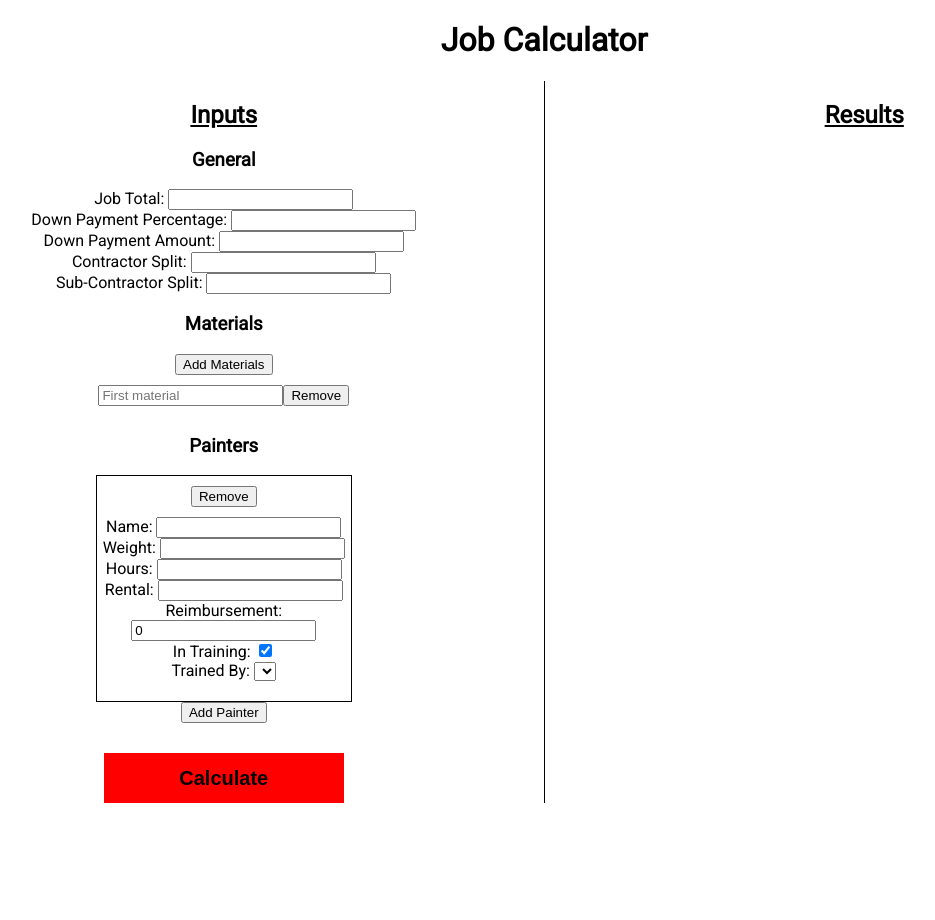
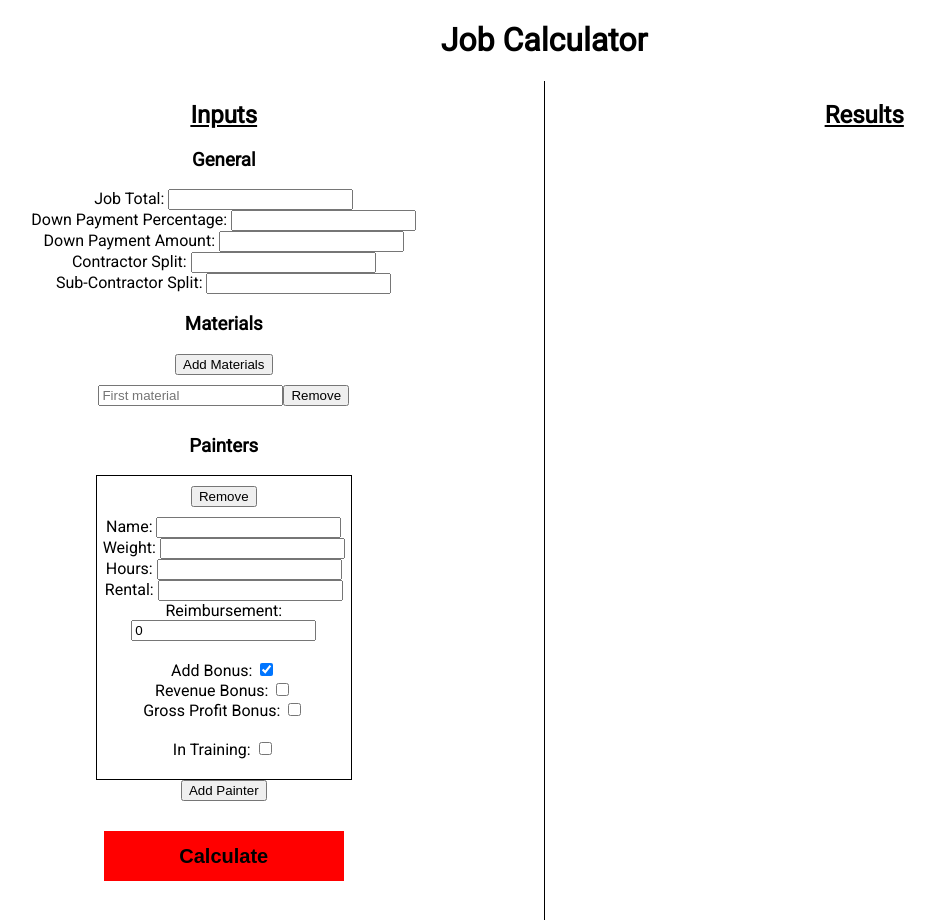
Before and after one commit to color-book/react-web, a React (Create React App) app: page / in a window 1280 px wide. Both pictures are taken after a click on the checkbox 361 px from the left and 650 px from the top of the page. Shown: the whole page, without its empty margins (96-1031 px from the left). Before the commit the page ends 803 px from the top, so only its background shows below. Built offline with nearby package versions, Linux system fonts and the light colour scheme.

Commit message:
Added inputs for bonuses

```diff
--- a/src/App.css
+++ b/src/App.css
@@ -65,7 +65,8 @@
   width: 240px;
   height: 50px;
   font-size: 20px;
-  font-weight: bolder
+  font-weight: bolder;
+  margin-bottom: 40px;
 }
 
 .calculate-button:hover {
--- a/src/App.js
+++ b/src/App.js
@@ -22,6 +22,10 @@ class App extends Component {
         hours: '',
         rental: '',
         reimbursement: '0',
+        add_bonus: false,
+        revenue_bonus: false,
+        gp_bonus: false,
+        bonus_percentage: '0',
         inTraining: false,
         trainedBy: ''
       }],
@@ -67,6 +71,12 @@ class App extends Component {
         if (labor.inTraining) labor['trainedBy'] = painters[0].name
         return labor
       }
+      else if (stateName === "gp_bonus" || stateName === "revenue_bonus" || stateName === "add_bonus") {
+        labor["gp_bonus"] = false
+        labor["revenue_bonus"] = false
+        labor[stateName] = !labor[stateName]
+        return labor
+      }
       else {
         labor[stateName] = evt.target.value
         return labor
@@ -110,7 +120,11 @@ class App extends Component {
         rental: parseFloat(item.rental),
         reimbursement: parseFloat(item.reimbursement),
         in_training: item.inTraining,
-        trained_by: item.trainedBy
+        trained_by: item.trainedBy,
+        add_bonus: item.add_bonus,
+        revenue_bonus: item.revenue_bonus,
+        gp_bonus: item.gp_bonus,
+        bonus_percentage: parseFloat(item.bonus_percentage) / 100
       }
     })
   }
@@ -132,7 +146,7 @@ class App extends Component {
   }
 
   calculateJob() {
-    let downPaymentPercentage = parseInt(this.state.down_payment_percentage, 10)
+    let downPaymentPercentage = parseFloat(this.state.down_payment_percentage, 10)
     let useDownPaymentPercentage = this.useDownPaymentPercentage()
     let labor_info = this.convertLaborToFloat()
     let info = {
@@ -286,6 +300,43 @@ class App extends Component {
                       onChange={this.handlePainterChange('reimbursement', index)}
                     />
                   </div>
+                  <br/>
+                  <div>
+                    <label htmlFor="bonus">Add Bonus: </label>
+                    <input
+                      type="checkbox"
+                      name="bonus"
+                      checked={labor.add_bonus}
+                      onChange={this.handlePainterChange('add_bonus', index)}  />
+                  </div>
+                  {labor.add_bonus && <div>
+                    <div>
+                      <label htmlFor="revenue">Revenue Bonus: </label>
+                      <input
+                        type="checkbox"
+                        name="revenue"
+                        checked={labor.revenue_bonus}
+                        onChange={this.handlePainterChange('revenue_bonus', index)}  />
+                    </div>
+                    <div>
+                      <label htmlFor="gross_profit">Gross Profit Bonus: </label>
+                      <input
+                        type="checkbox"
+                        name="gross_profit"
+                        checked={labor.gp_bonus}
+                        onChange={this.handlePainterChange('gp_bonus', index)}  />
+                    </div>
+                  </div>}
+                  {(labor.gp_bonus || labor.revenue_bonus) && <div>
+                    <label>Bonus Percentage: </label>
+                    <input
+                      type="text"
+                      value={labor.bonus_percentage}
+                      name="bonus_percentage"
+                      onChange={this.handlePainterChange('bonus_percentage', index)}
+                    />
+                  </div>}
+                  <br/>
                   <div>
                     <label htmlFor="inTraining">In Training: </label>
                     <input
@@ -335,6 +386,7 @@ class App extends Component {
                   <span>Total Hours: {painter.total_hours}</span><br/>
                   <span>Weight: {parseFloat(painter.weight, 10) * 100}%</span><br/>
                   {painter.training_payout > 0 && <div><span>Training: ${this.roundResult(painter.training_payout)}</span><br/></div>}
+                  {painter.bonus_amount > 0 && <div><span>Bonus Amount: ${this.roundResult(painter.bonus_amount)}</span><br/></div>}
                   <span>Payout: ${this.roundResult(painter.payout)}</span><br/>
                 </div>
               ))}
```
